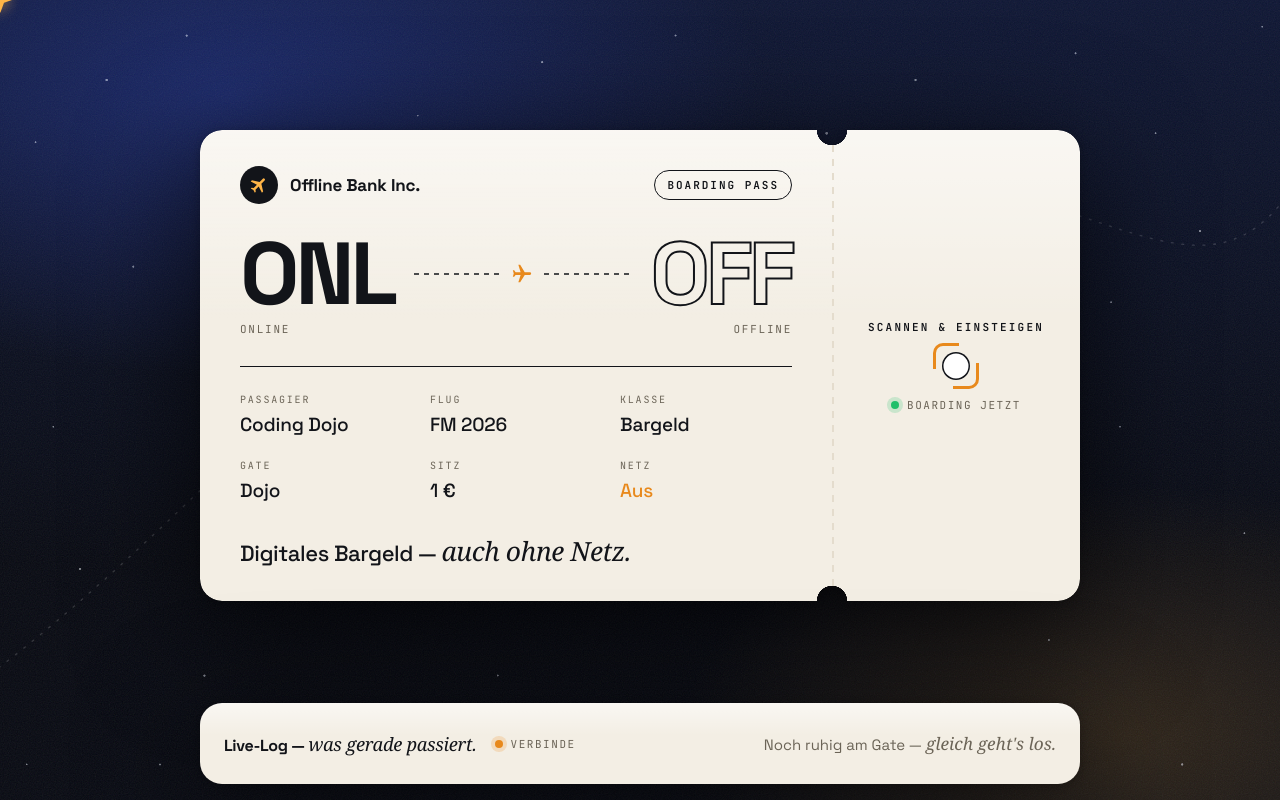
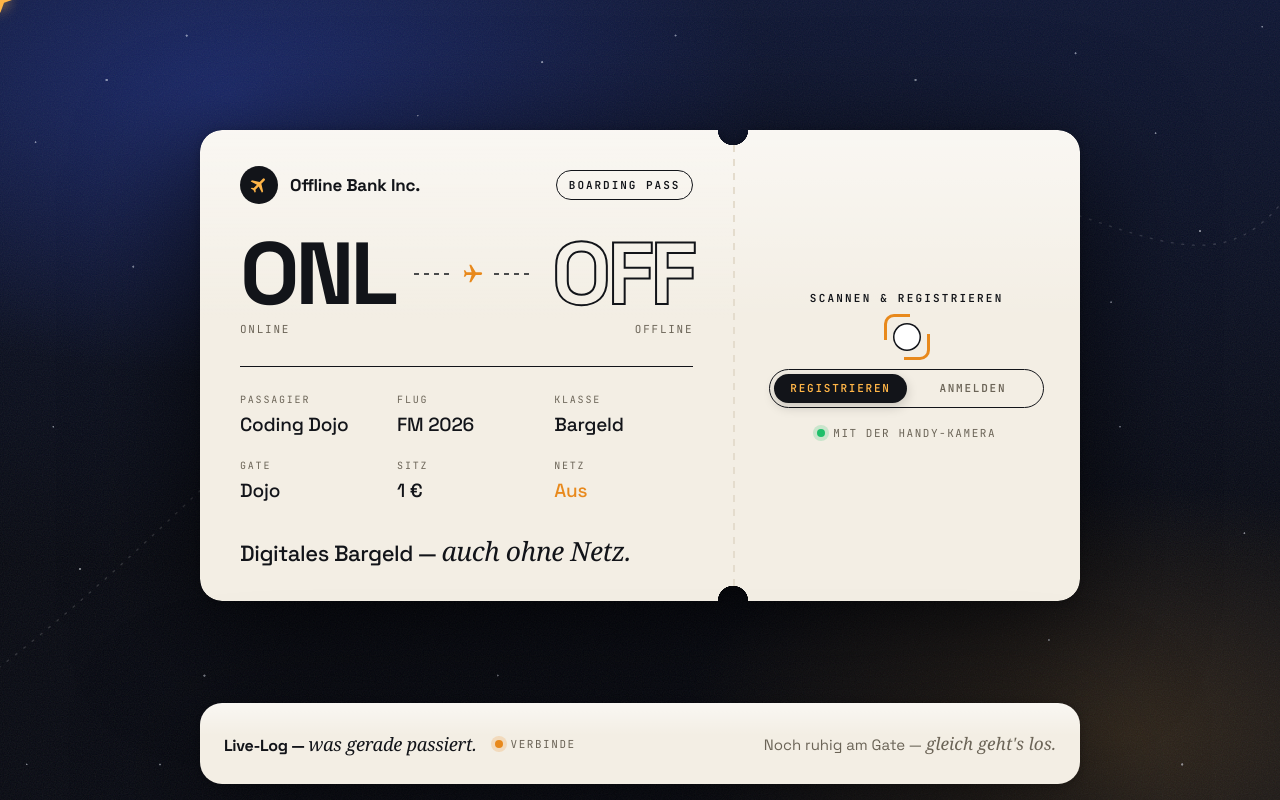
Before and after one commit to Cofinpro/flugmodus-backend, a FastAPI app: template templates/home.html in a window 1280 px wide. Run offline with FastAPI, Linux system fonts and the light colour scheme; the template is opened without the code that fills it, so the values that code supplies are empty; parts of the project's set-up code (start-up, migrations or seed data) failed here and were passed over; some web fonts are replaced.

Commit message:
New onboarding

```diff
--- a/design/flugmodus.css
+++ b/design/flugmodus.css
@@ -540,6 +540,52 @@
   .fm-log-what { display: none; }
 }
 
+/* ---------- Umschalter (Segmented Control) ----------
+ * <div class="fm-segmented" role="group"><button aria-pressed="true">A</button><button aria-pressed="false">B</button></div>
+ * Der dunkle Schieber folgt dem gedrückten Knopf per :has() – kein Skript nötig, nur aria-pressed setzen.
+ */
+.fm-segmented {
+  position: relative;
+  display: inline-grid;
+  grid-auto-columns: 1fr;
+  grid-auto-flow: column;
+  padding: 4px;
+  border: var(--fm-line) solid var(--fm-ink);
+  border-radius: 999px;
+  background: var(--fm-paper);
+  isolation: isolate;
+}
+.fm-segmented::before {
+  content: "";
+  position: absolute;
+  z-index: -1;
+  top: 4px;
+  bottom: 4px;
+  left: 4px;
+  width: calc((100% - 8px) / 2);
+  border-radius: 999px;
+  background: var(--fm-ink);
+  box-shadow: 0 4px 12px rgb(0 0 0 / 0.18);
+  transition: transform 0.35s var(--fm-ease-arrive);
+}
+.fm-segmented:has(> button:nth-child(2)[aria-pressed="true"])::before { transform: translateX(100%); }
+.fm-segmented > button {
+  padding: 9px 16px;
+  border: 0;
+  border-radius: 999px;
+  background: none;
+  color: var(--fm-ink-soft);
+  font: 600 11px/1 var(--fm-mono);
+  letter-spacing: 0.16em;
+  text-transform: uppercase;
+  white-space: nowrap;
+  cursor: pointer;
+  transition: color 0.25s ease;
+}
+.fm-segmented > button:hover { color: var(--fm-ink); }
+.fm-segmented > button[aria-pressed="true"] { color: var(--fm-amber); }
+.fm-segmented > button:focus-visible { outline: 3px solid var(--fm-amber); outline-offset: 2px; }
+
 /* ---------- Skin für bestehende Apps ----------
  * class="fm-skin" an die Wurzel der App (z. B. <body> oder #app) geben:
  * normale Elemente bekommen den Flugmodus-Look, ohne dass Markup geändert wird.
@@ -642,6 +688,7 @@
 
 /* ---------- Weniger Bewegung ---------- */
 @media (prefers-reduced-motion: reduce) {
+  .fm-segmented::before { transition: none; }
   .fm-ticket--arrive,
   .fm-status::before,
   .fm-log-row--fresh,
--- a/events.py
+++ b/events.py
@@ -12,7 +12,11 @@
 from datetime import UTC, datetime
 
 RECENT_LIMIT = 30  # so viele bekommt ein neuer Browser sofort
-KEEPALIVE_SECONDS = 15  # hält Proxys wie ngrok davon ab, die Verbindung zu kappen
+KEEPALIVE_SECONDS = 5  # hält Proxys wie ngrok davon ab, die Verbindung zu kappen
+# Jede Verbindung endet nach dieser Zeit, der Browser verbindet sich sofort neu (Last-Event-ID, nichts geht
+# verloren). Ohne das hinge uvicorn beim Reload/Stoppen ewig in „Waiting for connections to close“.
+STREAM_SECONDS = 10
+RECONNECT_MS = 1000
 
 
 class EventBus:
@@ -43,19 +47,35 @@
         for queue in subscribers:
             self._loop.call_soon_threadsafe(queue.put_nowait, event)
 
-    async def stream(self) -> AsyncIterator[str]:
-        """SSE-Datenstrom: erst die jüngsten Ereignisse, dann live."""
+    async def stream(self, last_event_id: int | None = None) -> AsyncIterator[str]:
+        """SSE-Datenstrom: erst die jüngsten Ereignisse, dann live – für höchstens STREAM_SECONDS.
+
+        Neue Verbindung: Rückblick mit replay=True. Wiederverbindung (Last-Event-ID): alles Neuere
+        kommt als live, damit zwischen zwei Verbindungen nichts verloren geht.
+        """
         queue: asyncio.Queue = asyncio.Queue()
         with self._lock:
             self._subscribers.add(queue)
             backlog = list(self._recent)
+        # Last-Event-ID größer als alles Bekannte: Server wurde neu gestartet, ids beginnen wieder bei 1
+        if last_event_id is not None and backlog and last_event_id > backlog[-1]["id"]:
+            last_event_id = None
+        loop = asyncio.get_running_loop()
+        deadline = loop.time() + STREAM_SECONDS
         try:
-            yield "retry: 3000\n\n"
+            yield f"retry: {RECONNECT_MS}\n\n"
             for event in backlog:
-                yield _sse({**event, "replay": True})  # Rückblick, nicht neu
-            while True:
+                if last_event_id is None:
+                    yield _sse({**event, "replay": True})  # Rückblick, nicht neu
+                elif event["id"] > last_event_id:
+                    yield _sse(
+                        event
+                    )  # in der Lücke zwischen zwei Verbindungen passiert
+            while (remaining := deadline - loop.time()) > 0:
                 try:
-                    event = await asyncio.wait_for(queue.get(), KEEPALIVE_SECONDS)
+                    event = await asyncio.wait_for(
+                        queue.get(), min(KEEPALIVE_SECONDS, remaining)
+                    )
                 except TimeoutError:
                     yield ": ping\n\n"
                     continue
--- a/main.py
+++ b/main.py
@@ -2,12 +2,15 @@
 
 import asyncio
 import json
+import os
 import secrets
 from collections.abc import Generator
 from contextlib import asynccontextmanager
 from typing import Annotated
+from urllib.parse import urlencode
 
 import segno
+from dotenv import load_dotenv
 from fastapi import Depends, FastAPI, HTTPException, Request, status
 from fastapi.middleware.cors import CORSMiddleware
 from fastapi.responses import HTMLResponse, StreamingResponse
@@ -54,7 +57,10 @@
 
 SESSIONS = {}
 
-PUBLIC_URL = "https://monetize-cubbyhole-matron.ngrok-free.dev"
+load_dotenv()
+# Adressen kommen aus .env (Vorlage: .env.example)
+BACKEND_PUBLIC_URL = os.environ["BACKEND_PUBLIC_URL"].rstrip("/")
+FRONTEND_URL = os.environ["FRONTEND_URL"].rstrip("/")
 templates = Jinja2Templates(directory="templates")
 
 
@@ -109,10 +115,22 @@
 
 @app.get("/", response_class=HTMLResponse)
 async def root(request: Request) -> HTMLResponse:
-    qr_svg = segno.make(PUBLIC_URL, error="m").svg_inline(
-        scale=8, border=0, dark="#121419", omitsize=True
+    # Registrieren: Handy-Kamera öffnet direkt die Signup-Seite der App, die Backend-Adresse reist mit.
+    # Mit Schrägstrich: GitHub Pages liefert dort dist/signup/index.html ohne Umleitung aus.
+    # Anmelden: wie bisher die Backend-Adresse, für den Scanner in der App.
+    signup_link = f"{FRONTEND_URL}/signup/?{urlencode({'backend': BACKEND_PUBLIC_URL})}"
+    qr = {
+        mode: segno.make(content, error="m").svg_inline(
+            scale=8, border=0, dark="#121419", omitsize=True
+        )
+        for mode, content in {
+            "signup": signup_link,
+            "signin": BACKEND_PUBLIC_URL,
+        }.items()
+    }
+    return templates.TemplateResponse(
+        request, "home.html", {"signup_qr": qr["signup"], "signin_qr": qr["signin"]}
     )
-    return templates.TemplateResponse(request, "home.html", {"qr_svg": qr_svg})
 
 
 @app.post(
@@ -154,10 +172,11 @@
 
 
 @app.get("/api/events")
-async def events() -> StreamingResponse:
+async def events(request: Request) -> StreamingResponse:
     """Transaktions-Ticker für die Startseite (Server-Sent Events)."""
+    last_event_id = request.headers.get("last-event-id", "")
     return StreamingResponse(
-        bus.stream(),
+        bus.stream(int(last_event_id) if last_event_id.isdigit() else None),
         media_type="text/event-stream",
         headers={"Cache-Control": "no-cache", "X-Accel-Buffering": "no"},
     )
--- a/templates/home.html
+++ b/templates/home.html
@@ -124,6 +124,11 @@
       .fm-log-row--bump .fm-log-cells,
       .fm-log-row--bump .fm-log-amount { animation: none; }
     }
+
+    /* QR-Umschalter: neuer Code klappt kurz auf */
+    .qr-mode:not([hidden]) { animation: qr-in 380ms cubic-bezier(.2, .8, .2, 1); }
+    @keyframes qr-in { from { opacity: 0; transform: scale(.94) rotateY(-12deg); } }
+    @media (prefers-reduced-motion: reduce) { .qr-mode:not([hidden]) { animation: none; } }
   </style>
 </head>
 <body class="fm-page">
@@ -160,9 +165,14 @@
           </section>
 
           <aside class="fm-ticket-stub">
-            <span class="fm-kicker">Scannen &amp; einsteigen</span>
-            <div class="fm-qr" role="img" aria-label="QR-Code zur Wallet">{{ qr_svg | safe }}</div>
-            <span class="fm-status">Boarding jetzt</span>
+            <span class="fm-kicker" id="qr-kicker">Scannen &amp; registrieren</span>
+            <div class="fm-qr qr-mode" data-mode="signup" role="img" aria-label="QR-Code: in der App registrieren">{{ signup_qr | safe }}</div>
+            <div class="fm-qr qr-mode" data-mode="signin" role="img" aria-label="QR-Code: in der App anmelden" hidden>{{ signin_qr | safe }}</div>
+            <div class="fm-segmented qr-switch" role="group" aria-label="QR-Code wählen">
+              <button type="button" data-mode="signup" aria-pressed="true">Registrieren</button>
+              <button type="button" data-mode="signin" aria-pressed="false">Anmelden</button>
+            </div>
+            <span class="fm-status" id="qr-status">Mit der Handy-Kamera</span>
           </aside>
         </article>
       </div>
@@ -183,6 +193,24 @@
   </main>
 
   <script>
+    // QR-Umschalter: Registrieren (Link auf die Signup-Seite der App) oder Anmelden (Backend-Adresse für den App-Scanner)
+    const QR_MODES = {
+      signup: { kicker: "Scannen & registrieren", status: "Mit der Handy-Kamera" },
+      signin: { kicker: "Scannen & anmelden", status: "Mit dem Scanner in der App" },
+    };
+    function setQrMode(mode) {
+      document.querySelectorAll(".qr-mode").forEach((qr) => (qr.hidden = qr.dataset.mode !== mode));
+      document.querySelectorAll(".qr-switch button").forEach((b) => b.setAttribute("aria-pressed", String(b.dataset.mode === mode)));
+      document.getElementById("qr-kicker").textContent = QR_MODES[mode].kicker;
+      document.getElementById("qr-status").textContent = QR_MODES[mode].status;
+      try { localStorage.setItem("flugmodus.qrMode", mode); } catch {}
+    }
+    document.querySelectorAll(".qr-switch button").forEach((b) => b.addEventListener("click", () => setQrMode(b.dataset.mode)));
+    try {
+      const saved = localStorage.getItem("flugmodus.qrMode");
+      if (saved in QR_MODES) setQrMode(saved);
+    } catch {}
+
     // Neue Anmeldung: Flugzeug mit Regenbogen fliegt von rechts nach links
     const planeIcon = document.querySelector(".fm-logo svg").outerHTML.replace("<svg", '<svg class="plane-icon"');
     const reducedMotion = matchMedia("(prefers-reduced-motion: reduce)").matches;
```
Also changed, not shown: design/README.md, 2 other files.
